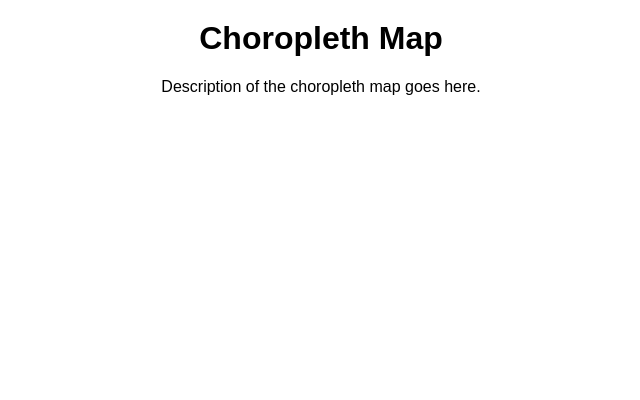
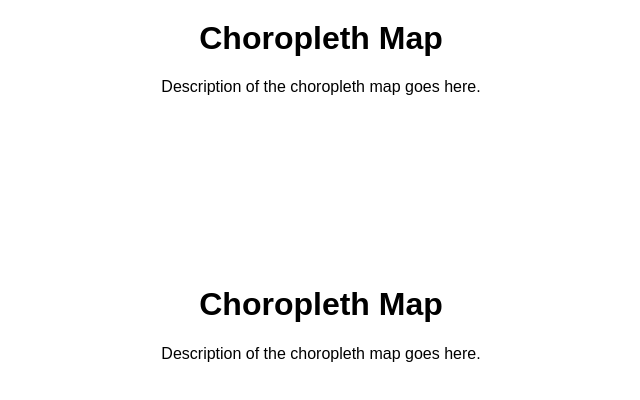
Before and after one commit to gabriel-ejiro/Visualize-Data-with-a-Choropleth-Map, a plain HTML site: page index.html in a window 1280 px wide. Shown: the whole page, without its empty margins (319-959 px from the left). Drawn offline with nearby package versions, Linux system fonts and the light colour scheme; no server answers.

Commit message:
Update index.html

```diff
--- a/index.html
+++ b/index.html
@@ -13,5 +13,15 @@
     <div id="tooltip"></div>
     <script src="https://d3js.org/d3.v7.min.js"></script>
     <script src="script.js"></script>
+
+    <!-- User story #1 -->
+    <h1 id="title">Choropleth Map</h1>
+
+    <!-- User story #2 -->
+    <p id="description">Description of the choropleth map goes here.</p>
+
+
+
+
 </body>
 </html>
```
